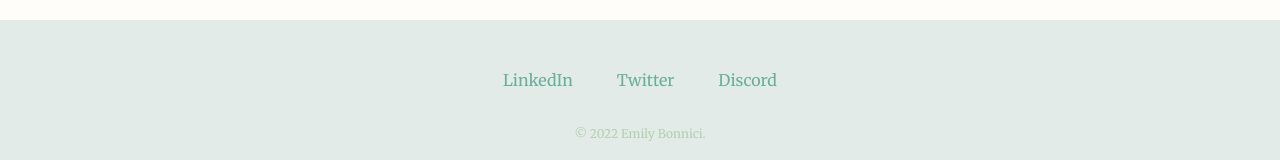
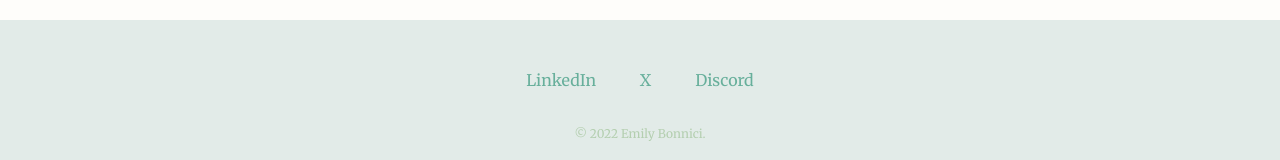
Before and after one commit to Majjalina/My-Website, a plain HTML site: page index.html in a window 1280 px wide. Shown: the part 1928-2088 px from the top of the page. Drawn offline with Linux system fonts and the light colour scheme.

Commit message:
Update index.html
Changed Twitter Name to X

```diff
--- a/index.html
+++ b/index.html
@@ -50,7 +50,7 @@
 
   <div class="bottom_container">
     <a class="footer-link" href="https://www.linkedin.com/in/emily-bonnici-7ab943238/">LinkedIn</a>
-    <a class="footer-link" href="https://twitter.com/Majjalina">Twitter</a>
+    <a class="footer-link" href="https://twitter.com/Majjalina">X</a>
     <a class="footer-link" href="https://discordapp.com/users/Emilja#7547">Discord</a>
     <p class="copyright">© 2022 Emily Bonnici.</p>
   </div>
```
